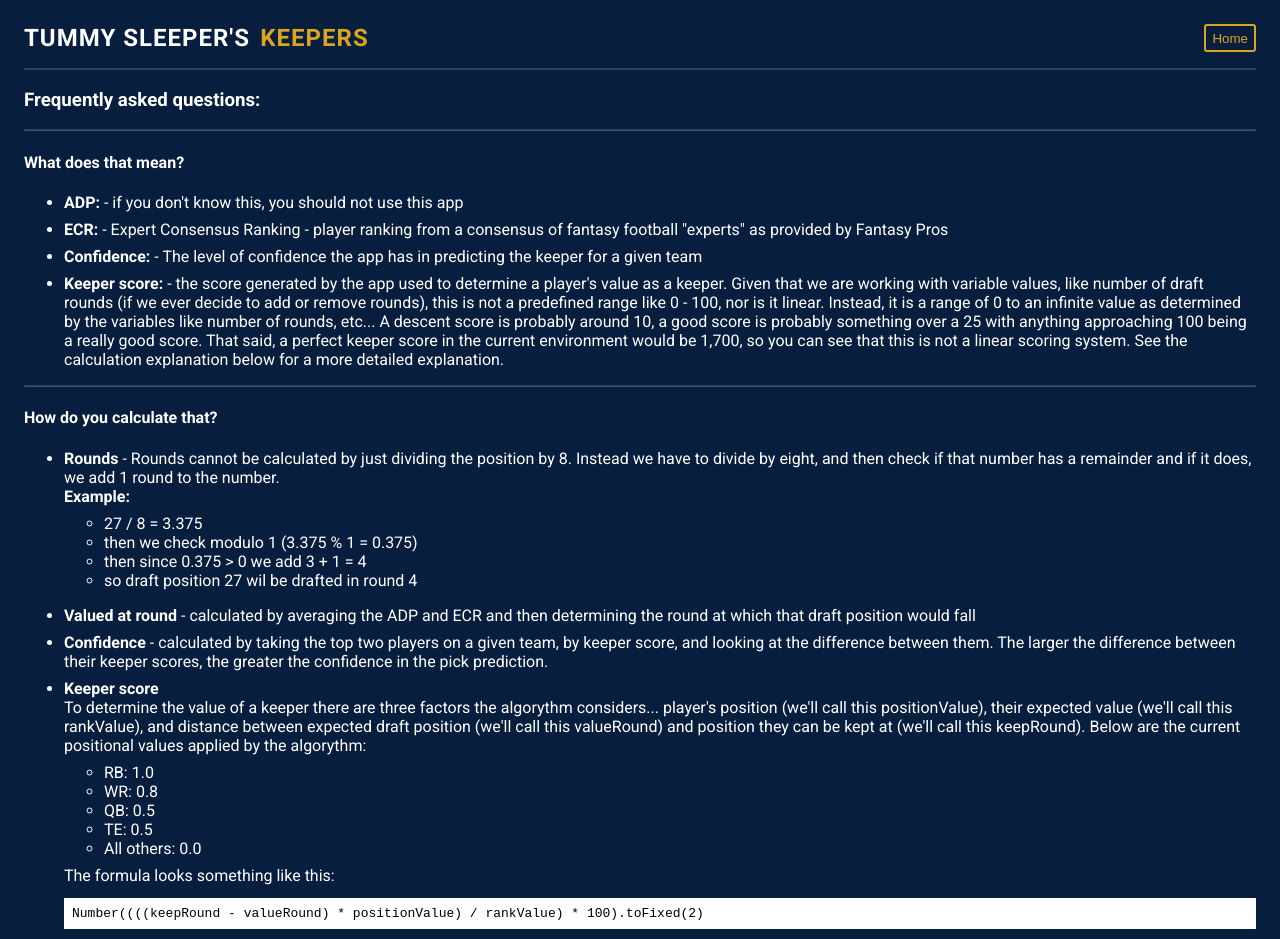
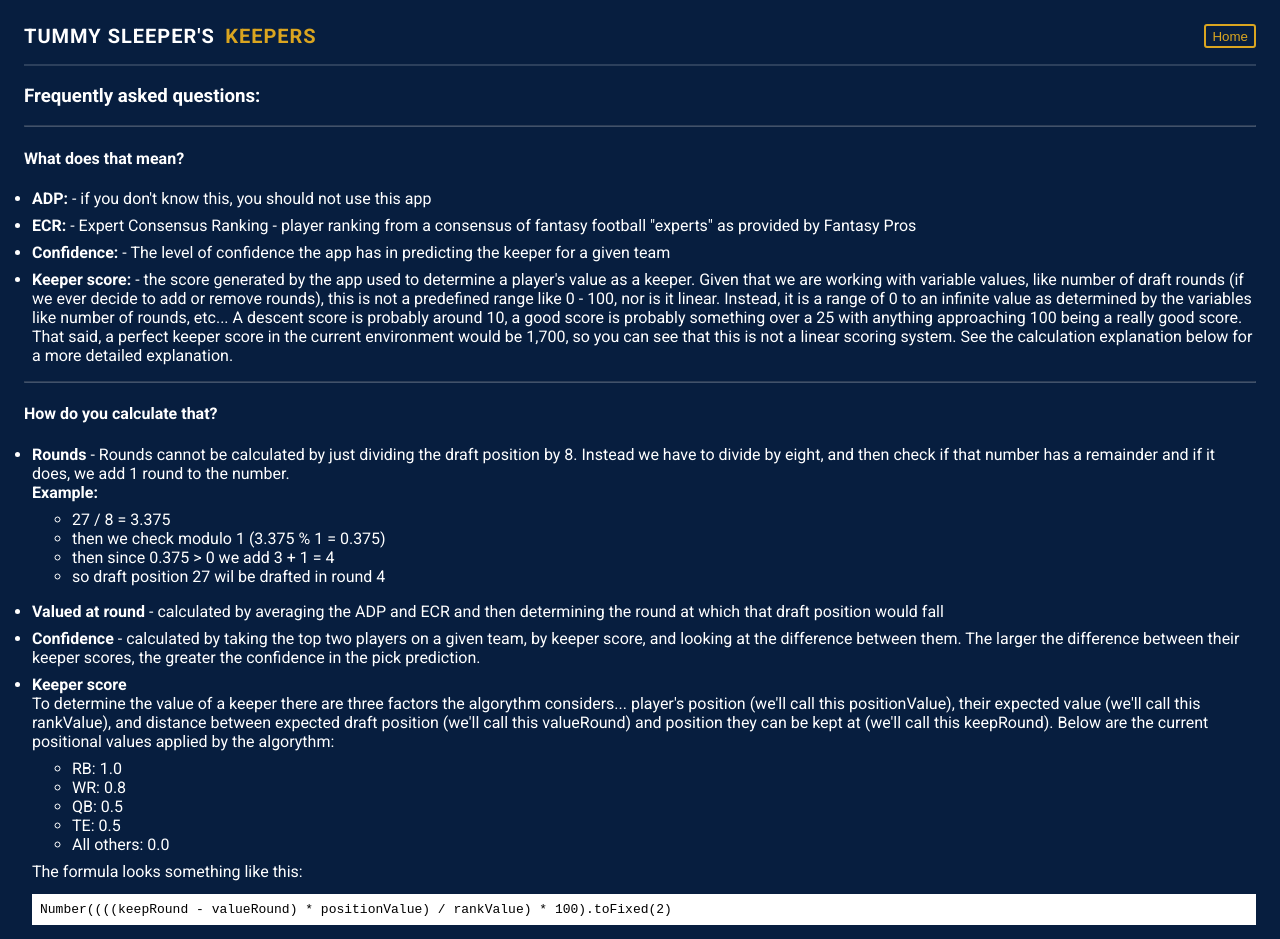
Before and after one commit to rudodd/keepers, a Next.js app: page /faq in a window 1280 px wide. Shown: the top 939 px of the page. Built offline with nearby package versions, Linux system fonts and the light colour scheme.

Commit message:
fixes styles

```diff
--- a/pages/faq.js
+++ b/pages/faq.js
@@ -24,7 +24,7 @@ export default function Faq() {
       <hr />
       <h4>How do you calculate that?</h4>
       <ul>
-        <li><strong>Rounds</strong> - Rounds cannot be calculated by just dividing the position by 8.  Instead we have to divide by eight, and then check if that number has a remainder and if it does, we add 1 round to the number.<br /><strong>Example: </strong>
+        <li><strong>Rounds</strong> - Rounds cannot be calculated by just dividing the draft position by 8.  Instead we have to divide by eight, and then check if that number has a remainder and if it does, we add 1 round to the number.<br /><strong>Example: </strong>
           <ul>
             <li>27 / 8 = 3.375</li>
             <li>then we check modulo 1 (3.375 % 1 = 0.375)</li>
@@ -46,7 +46,7 @@ export default function Faq() {
           <pre>Number((((keepRound - valueRound) * positionValue) / rankValue) * 100).toFixed(2)</pre>
           So for the perfect keeper - meaning you are keeping the number one overall pick, who is a RB, in the 18th round - you would have:
           <pre>Number((((18 - 1) * 1.0) / 1) * 100).toFixed(2) = 1,700.00</pre>
-          For a more realistic example, let's say you can keep a WR with ADP of 30, and ECR of 25 in the 15th round, you would have:
+          For a more realistic example, let's say you can keep a WR with ADP of 30 and ECR of 25 (4th round) in the 15th round, you would have:
           <pre>Number((((15 - 4) * 0.8) / 28) * 100).toFixed(2) = 31.42</pre>
         </li>
       </ul>
--- a/styles/globals.scss
+++ b/styles/globals.scss
@@ -21,7 +21,7 @@ body {
     > h1 {
       margin: 0;
       border-bottom: solid 2px rgba(250,250,250, 0.15);
-      font-size: 1.5rem;
+      font-size: 1.25rem;
       text-transform: uppercase;
       letter-spacing: 1px;
       padding: 0 0 1rem;
@@ -98,6 +98,7 @@ body {
         display: flex;
         flex-direction: column;
         gap: 0.5rem;
+        padding-left: 0.5rem;
 
         ul {
           margin: 0.5rem 0;
@@ -108,6 +109,7 @@ body {
         background: white;
         color: black;
         padding: 0.5rem;
+        text-wrap: wrap;
       }
     }
   }
```
